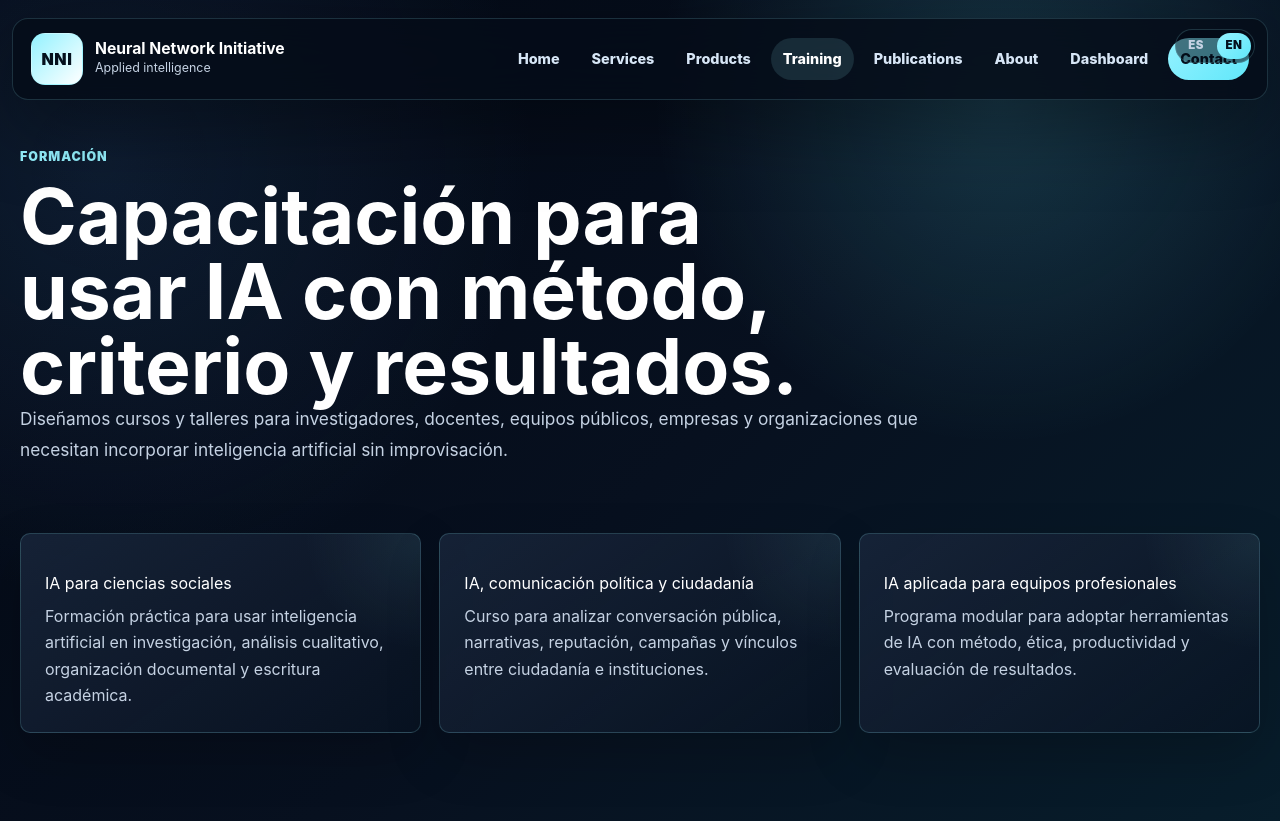
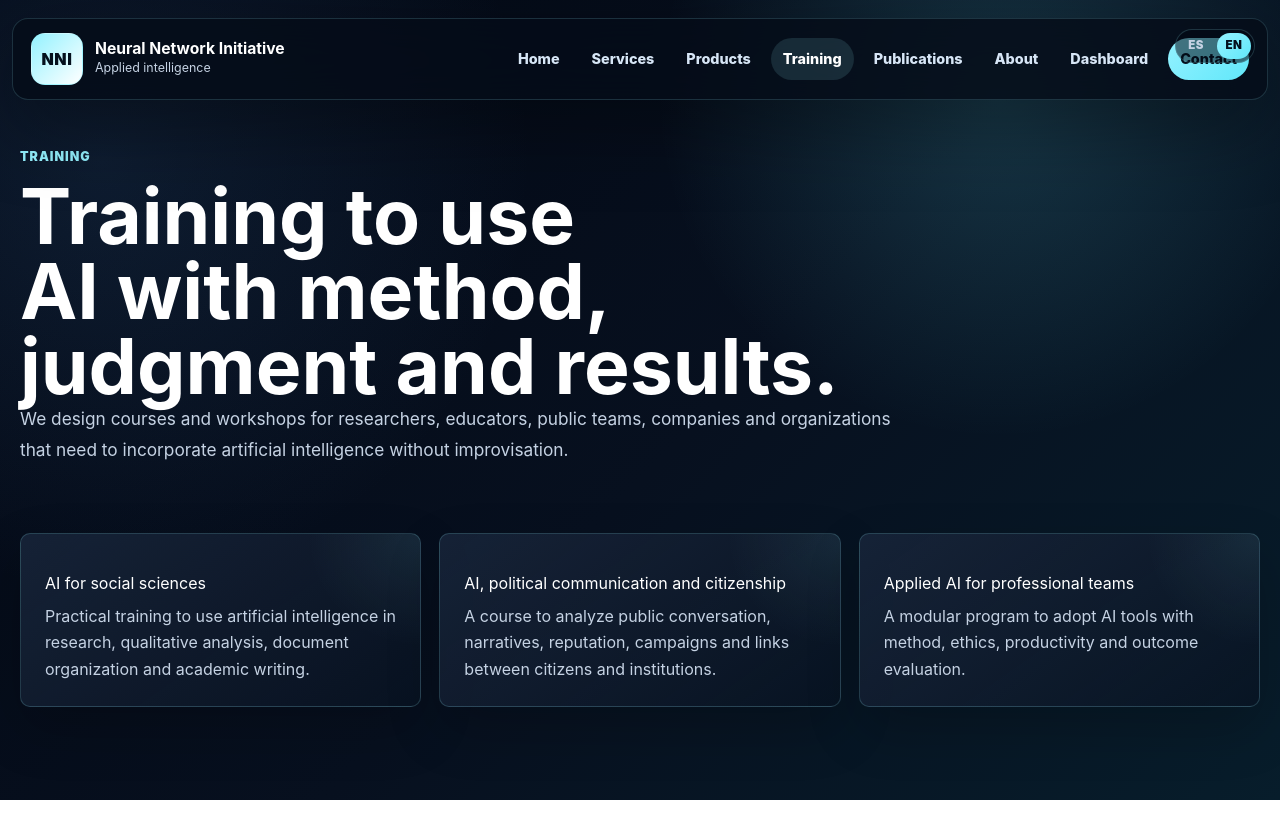
Before and after one commit to AISENSITIVITYSOLUTIONS/nni_official_page, a React (Vite) app: page /cursos in a window 1280 px wide. After the commit the page ends 800 px from the top, so only its background shows below. Built offline with nearby package versions, Linux system fonts and the light colour scheme.

Commit message:
Actualiza soporte bilingüe en src/pages/Courses.jsx

```diff
--- a/src/pages/Courses.jsx
+++ b/src/pages/Courses.jsx
@@ -1,39 +1,61 @@
+import { useLanguage } from '../i18n/language'
+
 const courses = [
   {
-    title: 'IA para ciencias sociales',
-    description:
-      'Formación práctica para usar inteligencia artificial en investigación, análisis cualitativo, organización documental y escritura académica.',
+    title: { es: 'IA para ciencias sociales', en: 'AI for social sciences' },
+    description: {
+      es: 'Formación práctica para usar inteligencia artificial en investigación, análisis cualitativo, organización documental y escritura académica.',
+      en: 'Practical training to use artificial intelligence in research, qualitative analysis, document organization and academic writing.',
+    },
   },
   {
-    title: 'IA, comunicación política y ciudadanía',
-    description:
-      'Curso para analizar conversación pública, narrativas, reputación, campañas y vínculos entre ciudadanía e instituciones.',
+    title: { es: 'IA, comunicación política y ciudadanía', en: 'AI, political communication and citizenship' },
+    description: {
+      es: 'Curso para analizar conversación pública, narrativas, reputación, campañas y vínculos entre ciudadanía e instituciones.',
+      en: 'A course to analyze public conversation, narratives, reputation, campaigns and links between citizens and institutions.',
+    },
   },
   {
-    title: 'IA aplicada para equipos profesionales',
-    description:
-      'Programa modular para adoptar herramientas de IA con método, ética, productividad y evaluación de resultados.',
+    title: { es: 'IA aplicada para equipos profesionales', en: 'Applied AI for professional teams' },
+    description: {
+      es: 'Programa modular para adoptar herramientas de IA con método, ética, productividad y evaluación de resultados.',
+      en: 'A modular program to adopt AI tools with method, ethics, productivity and outcome evaluation.',
+    },
   },
 ]
 
+const courseCopy = {
+  es: {
+    eyebrow: 'Formación',
+    title: 'Capacitación para usar IA con método, criterio y resultados.',
+    lead:
+      'Diseñamos cursos y talleres para investigadores, docentes, equipos públicos, empresas y organizaciones que necesitan incorporar inteligencia artificial sin improvisación.',
+  },
+  en: {
+    eyebrow: 'Training',
+    title: 'Training to use AI with method, judgment and results.',
+    lead:
+      'We design courses and workshops for researchers, educators, public teams, companies and organizations that need to incorporate artificial intelligence without improvisation.',
+  },
+}
+
 export default function Courses() {
+  const { language } = useLanguage()
+  const copy = courseCopy[language]
+
   return (
     <section className="page courses-page">
       <div className="page-hero">
-        <p className="eyebrow">Formación</p>
-        <h1>Capacitación para usar IA con método, criterio y resultados.</h1>
-        <p>
-          Diseñamos cursos y talleres para investigadores, docentes, equipos públicos,
-          empresas y organizaciones que necesitan incorporar inteligencia artificial sin
-          improvisación.
-        </p>
+        <p className="eyebrow">{copy.eyebrow}</p>
+        <h1>{copy.title}</h1>
+        <p>{copy.lead}</p>
       </div>
 
       <div className="cards-grid three">
         {courses.map((course) => (
-          <article className="glass-card" key={course.title}>
-            <h2>{course.title}</h2>
-            <p>{course.description}</p>
+          <article className="glass-card" key={course.title.es}>
+            <h2>{course.title[language]}</h2>
+            <p>{course.description[language]}</p>
           </article>
         ))}
       </div>
```
